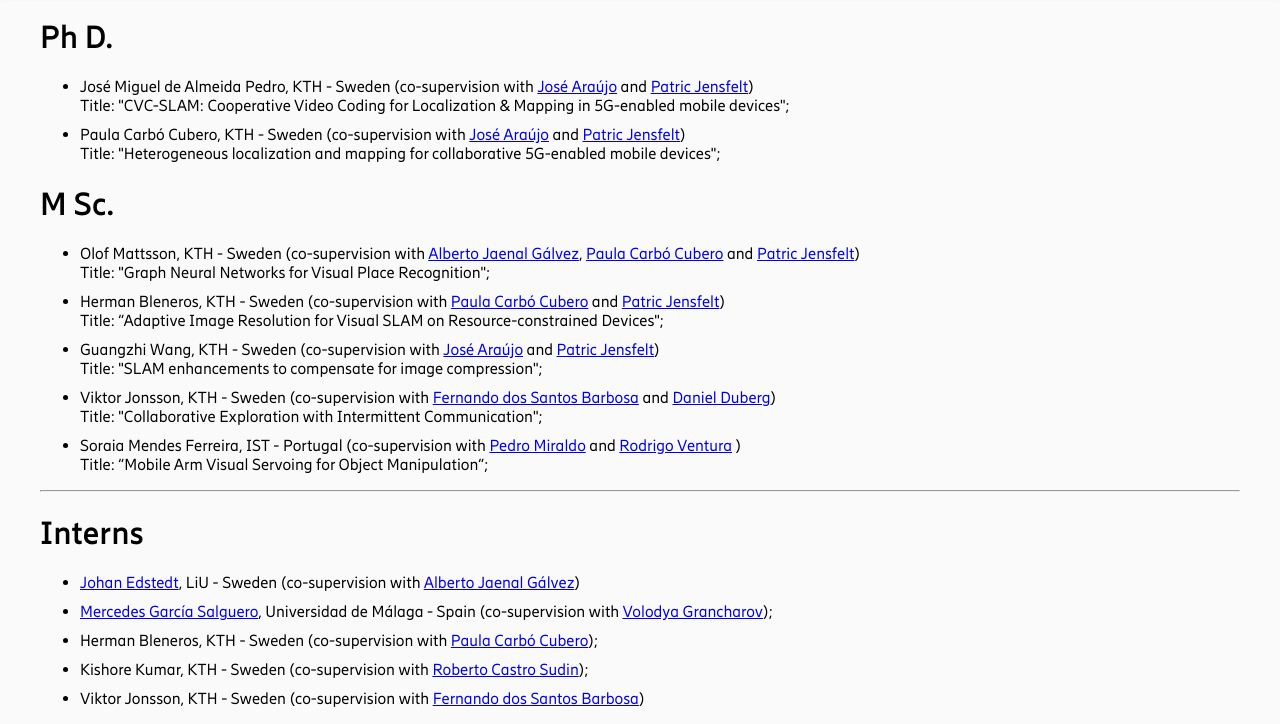
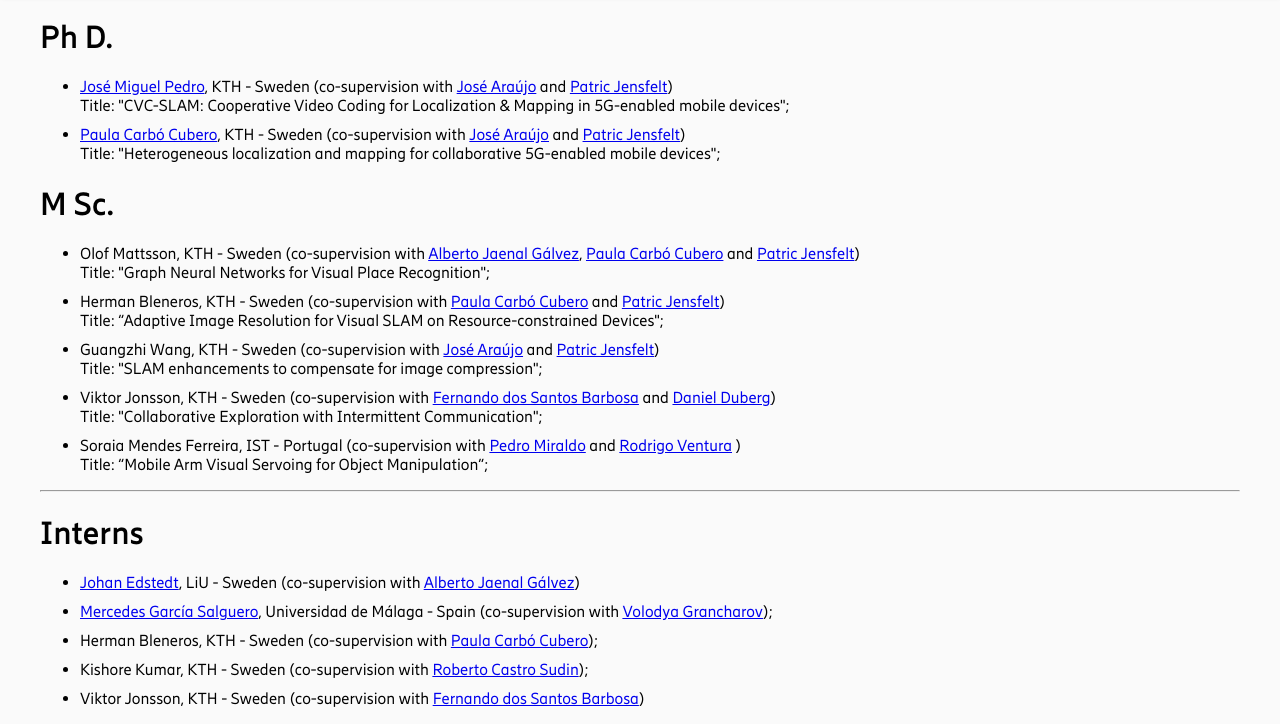
Before and after one commit to mateus03/mateus03.github.io, a plain HTML site: page students.html in a window 1280 px wide. Shown: the part 82-806 px from the top of the page. Drawn offline with Linux system fonts and the light colour scheme.

Commit message:
Updated with PhD students webpages

```diff
--- a/students.html
+++ b/students.html
@@ -32,13 +32,13 @@
     <div class="pulldown">
       <h1>Ph D.</h1>
       <ul>
-        <li>José Miguel de Almeida Pedro, KTH - Sweden
+        <li> <a href="https://www.kth.se/profile/jmdap">José Miguel Pedro</a>, KTH - Sweden
           (co-supervision with <a href="http://www.josearaujo.org/">José Araújo</a> and
           <a href="https://www.kth.se/profile/patric">Patric Jensfelt</a>)
           <br>Title: "CVC-SLAM: Cooperative Video Coding for Localization & Mapping in
           5G-enabled mobile devices";</br>
         </li>
-        <li>Paula Carbó Cubero, KTH - Sweden
+        <li><a href="https://www.kth.se/profile/paulacc">Paula Carbó Cubero</a>, KTH - Sweden
           (co-supervision with <a href="http://www.josearaujo.org/">José Araújo</a> and
           <a href="https://www.kth.se/profile/patric">Patric Jensfelt</a>)
           <br>Title: "Heterogeneous localization and mapping for collaborative 5G-enabled mobile devices";</br>
@@ -46,11 +46,11 @@
       </ul>
     <h1>M Sc.</h1>
     <ul>
-      <li>Olof Mattsson, KTH - Sweden (co-supervision with <a href="https://mapir.isa.uma.es/mapirwebsite/?p=2022">Alberto Jaenal Gálvez</a>,  <a href="https://www.linkedin.com/in/paulacarbocubero/">Paula Carbó Cubero</a> and
+      <li>Olof Mattsson, KTH - Sweden (co-supervision with <a href="https://mapir.isa.uma.es/mapirwebsite/?p=2022">Alberto Jaenal Gálvez</a>,  <a href="https://www.kth.se/profile/paulacc">Paula Carbó Cubero</a> and
         <a href="https://www.kth.se/profile/patric">Patric Jensfelt</a>)
         <br>Title: "Graph Neural Networks for Visual Place Recognition";</br>
       </li>
-      <li>Herman Bleneros, KTH - Sweden (co-supervision with <a href="https://www.linkedin.com/in/paulacarbocubero/">Paula Carbó Cubero</a> and
+      <li>Herman Bleneros, KTH - Sweden (co-supervision with <a href="https://www.kth.se/profile/paulacc">Paula Carbó Cubero</a> and
         <a href="https://www.kth.se/profile/patric">Patric Jensfelt</a>)
         <br>Title: “Adaptive Image Resolution for Visual SLAM on Resource-constrained Devices";</br>
       </li>
@@ -68,7 +68,7 @@
     <ul>
         <li><a href="https://johanedstedt.com/">Johan Edstedt</a>, LiU - Sweden (co-supervision with <a href="https://mapir.isa.uma.es/mapirwebsite/?p=2022">Alberto Jaenal Gálvez</a>) </li>
         <li><a href="https://mapir.isa.uma.es/mapirwebsite/?p=1718">Mercedes García Salguero</a>, Universidad de Málaga - Spain (co-supervision with <a href="https://www.linkedin.com/in/volodyagrancharov/">Volodya Grancharov</a>);</li>
-        <li>Herman Bleneros, KTH - Sweden (co-supervision with <a href="https://www.linkedin.com/in/paulacarbocubero/">Paula Carbó Cubero</a>);</li>
+        <li>Herman Bleneros, KTH - Sweden (co-supervision with <a href="https://www.kth.se/profile/paulacc">Paula Carbó Cubero</a>);</li>
         <li>Kishore Kumar, KTH - Sweden (co-supervision with <a href="https://www.kth.se/profile/rosun">Roberto Castro Sudin</a>);</li>
         <li>Viktor Jonsson, KTH - Sweden (co-supervision with <a href="https://people.kth.se/~fdsb/">Fernando dos Santos Barbosa</a>)</li>
     </ul>
```
